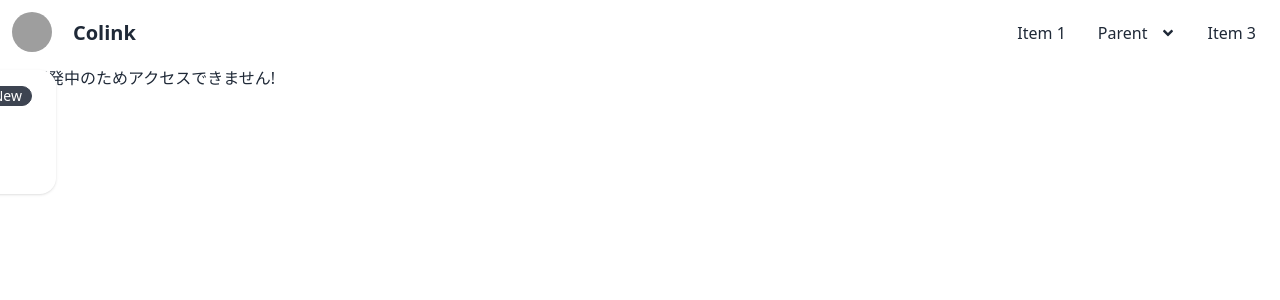
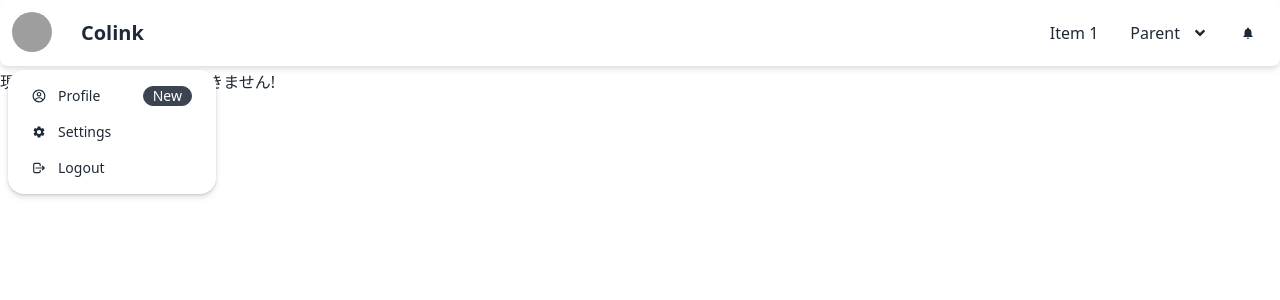
Before and after one commit to tamagoez/colink, a Next.js app: page /account/login in a window 1280 px wide. Both pictures are taken after a click on the label 32 px from the left and 32 px from the top of the page. Shown: the top 300 px of the page. Built offline with nearby package versions, Linux system fonts and the light colour scheme; grey boxes are pictures that could not be loaded.

Commit message:
Add and edit pages

```diff
--- a/components/NavBar.tsx
+++ b/components/NavBar.tsx
@@ -1,11 +1,15 @@
+import Link from "next/link";
 import { FaAngleDown } from "react-icons/fa";
+import { CgProfile } from "react-icons/cg";
+import { MdSettings, MdNotifications } from "react-icons/md";
+import { TbLogout } from "react-icons/tb";
 
 export default function NavBar() {
   return (
     <>
-      <div className="navbar bg-base-100 top-0 sticky z-50">
+      <div className="navbar mb-1 rounded-lg bg-base-100 top-0 sticky z-50 drop-shadow-md">
         <div className="flex-none">
-          <div className="dropdown dropdown-end">
+          <div className="dropdown">
             <label tabIndex={0} className="btn btn-ghost btn-circle avatar">
               <div className="w-10 rounded-full">
                 <img src="https://api.lorem.space/image/face?hash=33791" />
@@ -16,22 +20,36 @@ export default function NavBar() {
               className="mt-3 p-2 shadow menu menu-compact dropdown-content bg-base-100 rounded-box w-52"
             >
               <li>
-                <a className="justify-between">
-                  Profile
-                  <span className="badge">New</span>
-                </a>
+                <Link href="/account/profile" passHref>
+                  <a>
+                    <CgProfile />
+                    Profile
+                    <div className="flex-1" />
+                    <span className="badge">New</span>
+                  </a>
+                </Link>
               </li>
               <li>
-                <a>Settings</a>
+                <Link href="/account/settings" passHref>
+                  <a>
+                    <MdSettings />
+                    Settings
+                  </a>
+                </Link>
               </li>
               <li>
-                <a>Logout</a>
+                <a>
+                  <TbLogout />
+                  Logout
+                </a>
               </li>
             </ul>
           </div>
         </div>
-        <div className="flex-1">
-          <a className="btn btn-ghost normal-case text-xl">Colink</a>
+        <div className="flex-1 pl-2">
+          <Link href="/dashboard" passHref>
+            <a className="btn btn-ghost normal-case text-xl">Colink</a>
+          </Link>
         </div>
         <div className="flex-none">
           <ul className="menu menu-horizontal p-0">
@@ -53,7 +71,9 @@ export default function NavBar() {
               </ul>
             </li>
             <li>
-              <a>Item 3</a>
+              <a className="btn btn-ghost btn-circle">
+                <MdNotifications />
+              </a>
             </li>
           </ul>
         </div>
--- a/pages/_app.tsx
+++ b/pages/_app.tsx
@@ -24,7 +24,9 @@ function MyApp({ Component, pageProps }) {
       <>
         <NavBar />
         <ChakraProvider>
-          <Component {...pageProps} />
+          <div className="ml-1">
+            <Component {...pageProps} />
+          </div>
         </ChakraProvider>
       </>
     );
--- a/pages/account/login.tsx
+++ b/pages/account/login.tsx
@@ -1,7 +1,41 @@
+import { IoMail } from "react-icons/io5";
+import { MdPassword } from "react-icons/md";
+
 export default function Login() {
   return (
     <>
-      <h1>Login</h1>
+      <div className="pt-2 form-control w-full h-full flex justify-center items-center">
+        <h1 className="font-bold text-3xl pt-1 pb-4">Login</h1>
+        <label className="input-group justify-center w-3/4">
+          <span>
+            <IoMail />
+          </span>
+          <input
+            type="email"
+            placeholder="Your email"
+            className="input input-bordered w-full"
+          />
+        </label>
+        <label className="pt-3 input-group justify-center w-3/4">
+          <span>
+            <MdPassword />
+          </span>
+          <input
+            type="password"
+            placeholder="Your password"
+            className="input input-bordered w-full"
+          />
+        </label>
+        <label className="label">
+          <a href="#" className="label-text-alt link link-hover">
+            Forgot password?
+          </a>
+        </label>
+        <p className="py-4" />
+        <button className="btn btn-primary w-3/4">Login</button>
+        <p className="pt-1" />
+        <button className="btn btn-secondary w-3/4">or Signup</button>
+      </div>
     </>
   );
 }
--- /dev/null
+++ b/pages/account/profile.tsx
@@ -0,0 +1,7 @@
+export default function Profile() {
+  return (
+    <>
+      <h1>Profile</h1>
+    </>
+  );
+}
--- /dev/null
+++ b/pages/account/settings.tsx
@@ -0,0 +1,7 @@
+export default function Settings() {
+  return (
+    <>
+      <h1>Settings</h1>
+    </>
+  );
+}
--- /dev/null
+++ b/pages/atmarkyou/index.tsx
@@ -0,0 +1,7 @@
+export default function AtmarkyouIndex() {
+  return (
+    <>
+      <h1>@ You</h1>
+    </>
+  );
+}
--- a/pages/dashboard.tsx
+++ b/pages/dashboard.tsx
@@ -1,7 +1,11 @@
+import Link from "next/link";
+
 export default function Dashboard() {
   return (
     <>
-      <div className="card w-96 bg-base-100 shadow-xl">
+      <div className="card w-96 bg-base-100 shadow-xl hover:brightness-90">
+        <Link href="/atmarkyou/" passHref>
+          <a>
             <figure>
               <img
                 src="https://api.lorem.space/image/shoes?w=400&h=225"
@@ -19,6 +23,8 @@ export default function Dashboard() {
                 <div className="badge badge-outline">Link</div>
               </div>
             </div>
+          </a>
+        </Link>
       </div>
     </>
   );
```
Lines whose indentation alone changed are shown as unchanged.
